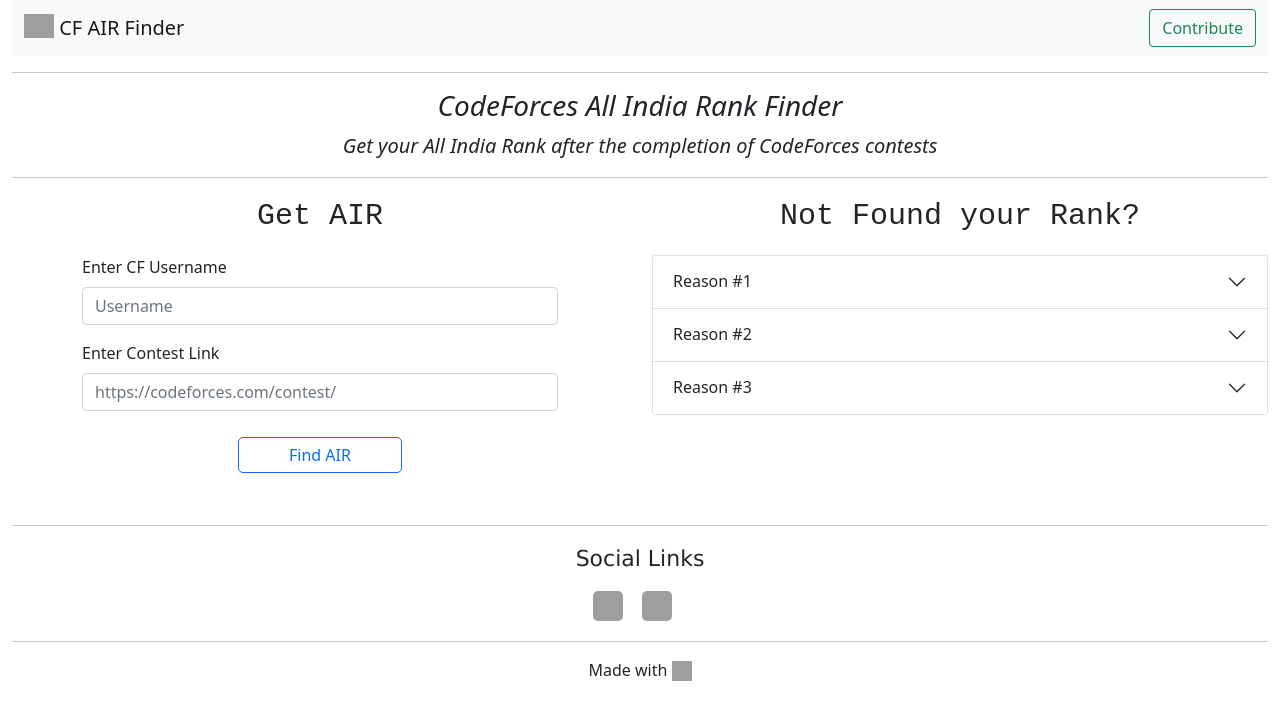
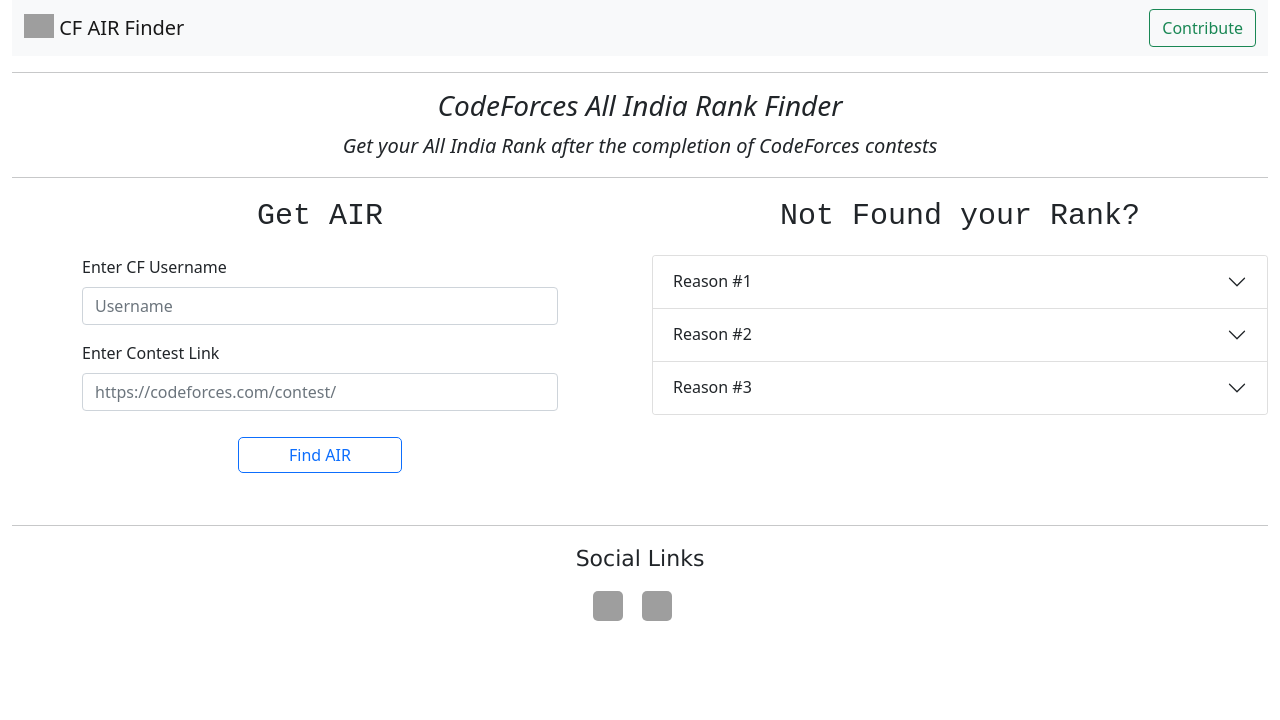
Before and after one commit to Aniket-debug/cfairfinder, a plain HTML site: page index.html in a window 1280 px wide. Drawn offline with nearby package versions, Linux system fonts and the light colour scheme; grey boxes are pictures that could not be loaded.

Commit message:
front end changes

```diff
--- a/CFAir.css
+++ b/CFAir.css
@@ -66,7 +66,3 @@ body {
     font-size: 22px;
     font-family: 'Lucida Sans', 'Lucida Sans Regular', 'Lucida Grande', 'Lucida Sans Unicode', Geneva, Verdana, sans-serif;
 }
-
-.made{
-    text-align: center;
-}
--- a/index.html
+++ b/index.html
@@ -180,10 +180,6 @@
             src="https://tse2.mm.bing.net/th?id=OIP.8IxSTRR_RjmMtUAT7nAT7gHaHa&pid=Api&P=0"
         /></a>
       </div>
-      <hr>
-      <div class="made">
-        <p>Made with <img src="https://toppng.com/uploads/preview/heart-love-heart-emoji-115629000817qpddvwirq.png" width="20px" height="20px"></p>
-      </div>
     </div>
     <script src="find.js"></script>
     <script
```
